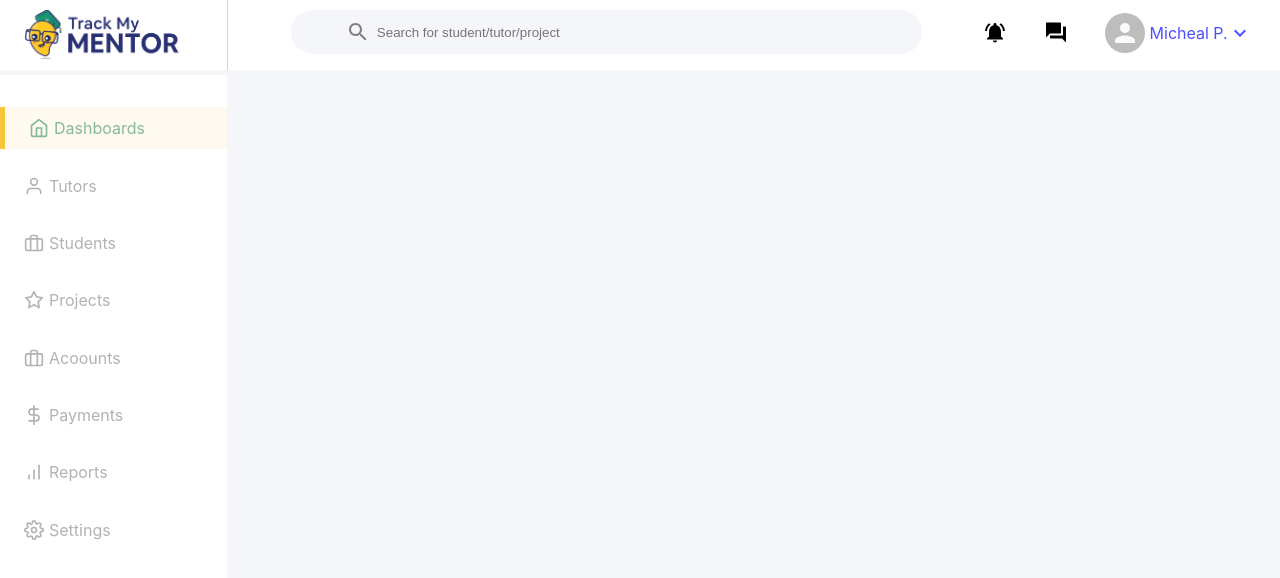
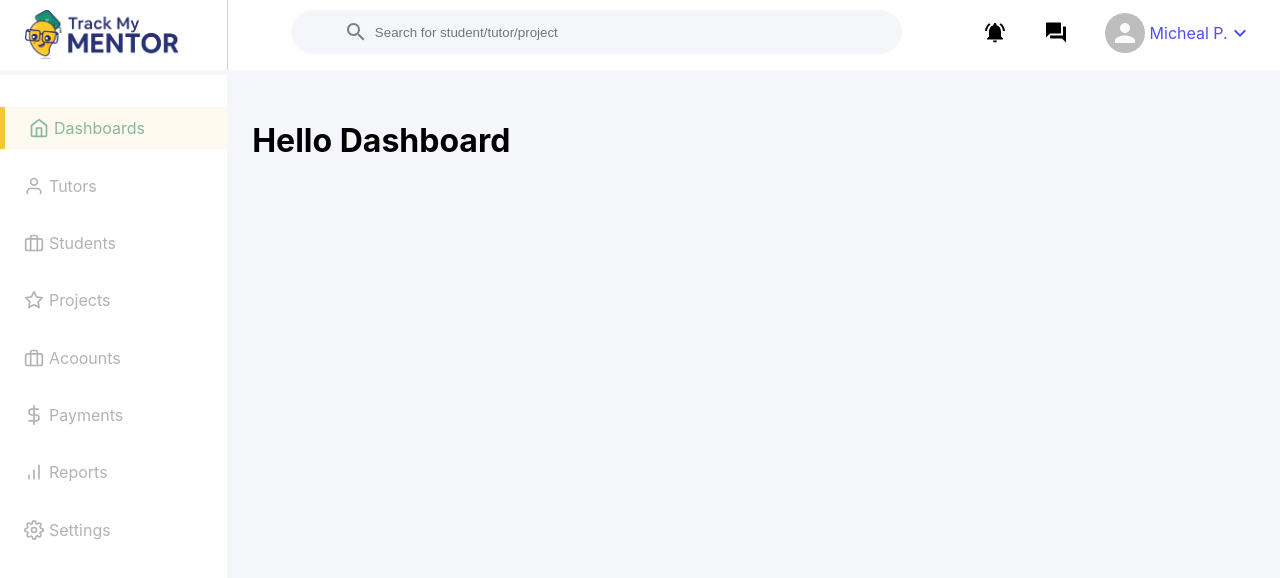
Before and after one commit to AashishSinghal/mentor-panel, a React (Create React App) app: page /dashboard in a window 1280 px wide. Shown: the top 578 px of the page. Built offline with nearby package versions, Linux system fonts and the light colour scheme.

Commit message:
Minor Layout Bug Fix

```diff
--- a/src/App.css
+++ b/src/App.css
@@ -11,4 +11,5 @@
 
 .viewport {
   padding: 25px;
+  flex: auto;
 }
--- a/src/Components/Header/Header.css
+++ b/src/Components/Header/Header.css
@@ -41,7 +41,7 @@
   justify-content: center;
   align-items: center;
   background-color: #f5f6fa;
-  width: 100%;
+  /* width: 100%; */
   max-width: 700px;
   border-radius: 25px;
   padding: 10px;
--- a/src/Components/Viewport/Dashboard/Dashboard.js
+++ b/src/Components/Viewport/Dashboard/Dashboard.js
@@ -0,0 +1,11 @@
+import React from "react";
+
+const Dashboard = () => {
+  return (
+    <div className="dashboard">
+      <h1>Hello Dashboard</h1>
+    </div>
+  );
+};
+
+export default Dashboard;
--- a/src/Components/Viewport/Projects/Projects.js
+++ b/src/Components/Viewport/Projects/Projects.js
@@ -2,7 +2,11 @@ import React from "react";
 import "./Projects.css";
 
 const Projects = () => {
-  return <div className="projects"></div>;
+  return (
+    <div className="projects">
+      <h1>Hello Projects</h1>
+    </div>
+  );
 };
 
 export default Projects;
--- a/src/Components/Viewport/Viewport.js
+++ b/src/Components/Viewport/Viewport.js
@@ -1,5 +1,6 @@
 import React from "react";
 import { BrowserRouter as Router, Route, Switch } from "react-router-dom";
+import Dashboard from "./Dashboard/Dashboard";
 import Projects from "./Projects/Projects";
 
 const Viewport = () => {
@@ -7,8 +8,10 @@ const Viewport = () => {
     <div class="viewport">
       <Router>
         <Switch>
-          <Route path="/dashboard">{/* <Dashboard/> */}</Route>
-          <Route path="/projects">
+          <Route exact path="/dashboard">
+            <Dashboard />
+          </Route>
+          <Route exact path="/projects">
             <Projects />
           </Route>
           <Route path=""></Route>
```
